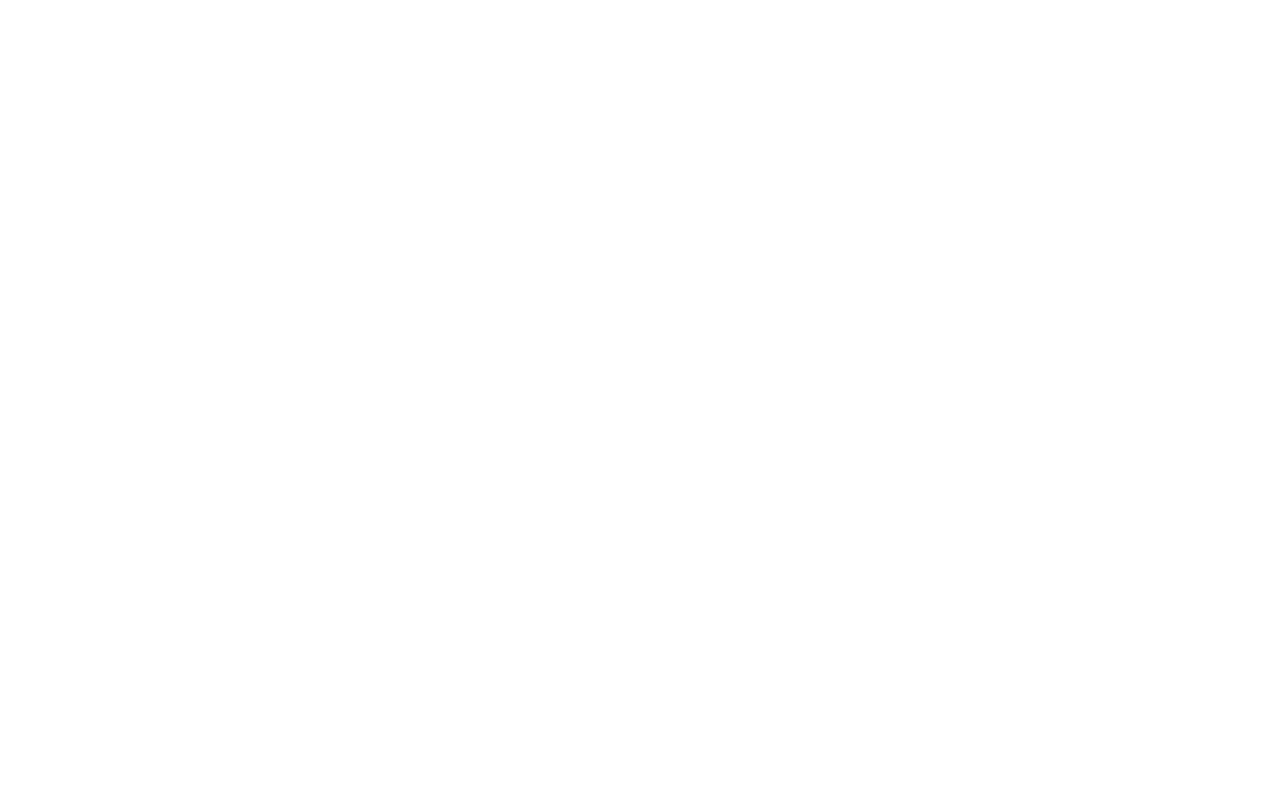
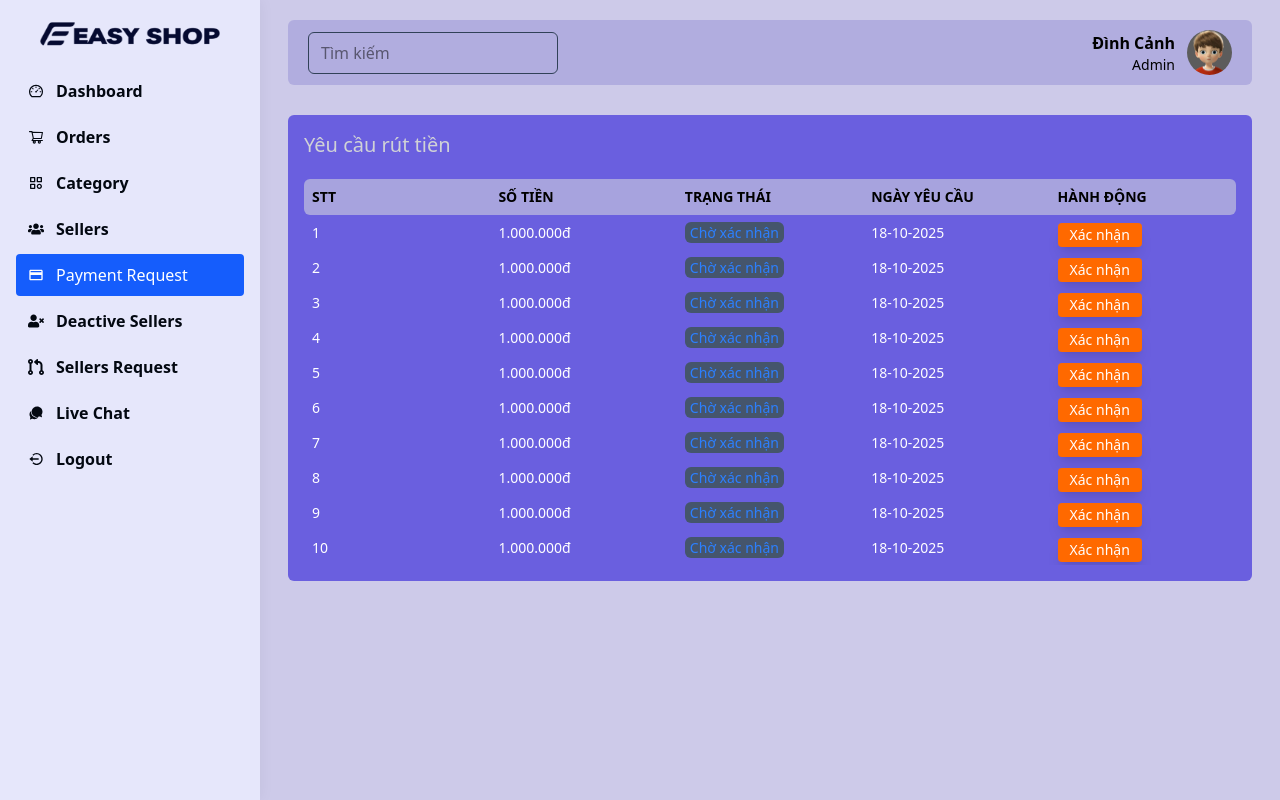
Before and after one commit to Dcanh204/ecommerce-dashboard, a React (Vite) app: page /admin/dashboard/payment-request in a window 1280 px wide. Before the commit this address had no page. Built offline with nearby package versions, Linux system fonts and the light colour scheme.

Commit message:
feat: add payment request page UI

```diff
--- /dev/null
+++ b/src/pages/admin/PaymentRequest.jsx
@@ -0,0 +1,51 @@
+import React, { forwardRef } from 'react';
+import { List } from 'react-window';
+
+
+const PaymentRequest = () => {
+  const array = [1, 2, 3, 4, 5, 6, 7, 8, 9, 10];
+  const Row = ({ index, style }) => {
+    return (
+      <div style={style} className='flex text-sm text-white font-medium'>
+        <div className='w-[20%] p-2 whitespace-nowrap '>{index + 1}</div>
+        <div className='w-[20%] p-2 whitespace-nowrap '>1.000.000đ</div>
+        <div className='w-[20%] p-2 whitespace-nowrap '>
+          <span className='py-[1px] px-[5px] bg-slate-600 text-blue-500 rounded-md text-sm'>Chờ xác nhận</span>
+        </div>
+        <div className='w-[20%] p-2 whitespace-nowrap '>18-10-2025</div>
+        <div className='w-[20%] p-2 whitespace-nowrap '>
+          <button className='bg-orange-500 shadow-lg hover:shadow-orange-500/50 px-3 py-[2px] cursor-pointer text-white rounded-sm text-sm'>Xác nhận</button>
+        </div>
+      </div>
+    )
+  }
+  return (
+    <div className='px-2 lg:px-7 pt-5'>
+      <div className='w-full p-4 rounded-md bg-[#6a5fdf]'>
+        <h2 className='text-xl font-medium pb-5 text-[#d0d2d6]'>Yêu cầu rút tiền</h2>
+        <div className="w-full">
+          <div className="w-full overflow-x-auto">
+            <div className='flex items-center bg-[#a7a3de] uppercase text-sm min-w-[340px] rounded-md font-bold'>
+              <div className='w-[20%] p-2'>STT</div>
+              <div className='w-[20%] p-2'>Số tiền</div>
+              <div className='w-[20%] p-2'>Trạng thái</div>
+              <div className='w-[20%] p-2'>Ngày yêu cầu</div>
+              <div className='w-[20%] p-2'>Hành động</div>
+            </div>
+            {
+              <List
+                rowComponent={Row}
+                rowCount={array.length}
+                rowHeight={35}
+                rowProps={{}}
+                style={{ minWidth: "340px", maxHeight: 350 }}
+              />
+            }
+          </div>
+        </div>
+      </div>
+    </div>
+  );
+};
+
+export default PaymentRequest;
--- a/src/router/routes/adminRoutes.jsx
+++ b/src/router/routes/adminRoutes.jsx
@@ -3,6 +3,7 @@
 const Orders = lazy(() => import('../../pages/admin/Orders'))
 const Category = lazy(() => import('../../pages/admin/Category'))
 const Sellers = lazy(() => import('../../pages/admin/Sellers'))
+const PaymentRequest = lazy(() => import('../../pages/admin/PaymentRequest'))
 export const adminRoutes = [
   {
     path: 'admin/dashboard',
@@ -24,4 +25,9 @@
     element: <Sellers />,
     role: 'admin'
   },
+  {
+    path: 'admin/dashboard/payment-request',
+    element: <PaymentRequest />,
+    role: 'admin'
+  },
 ]
```
